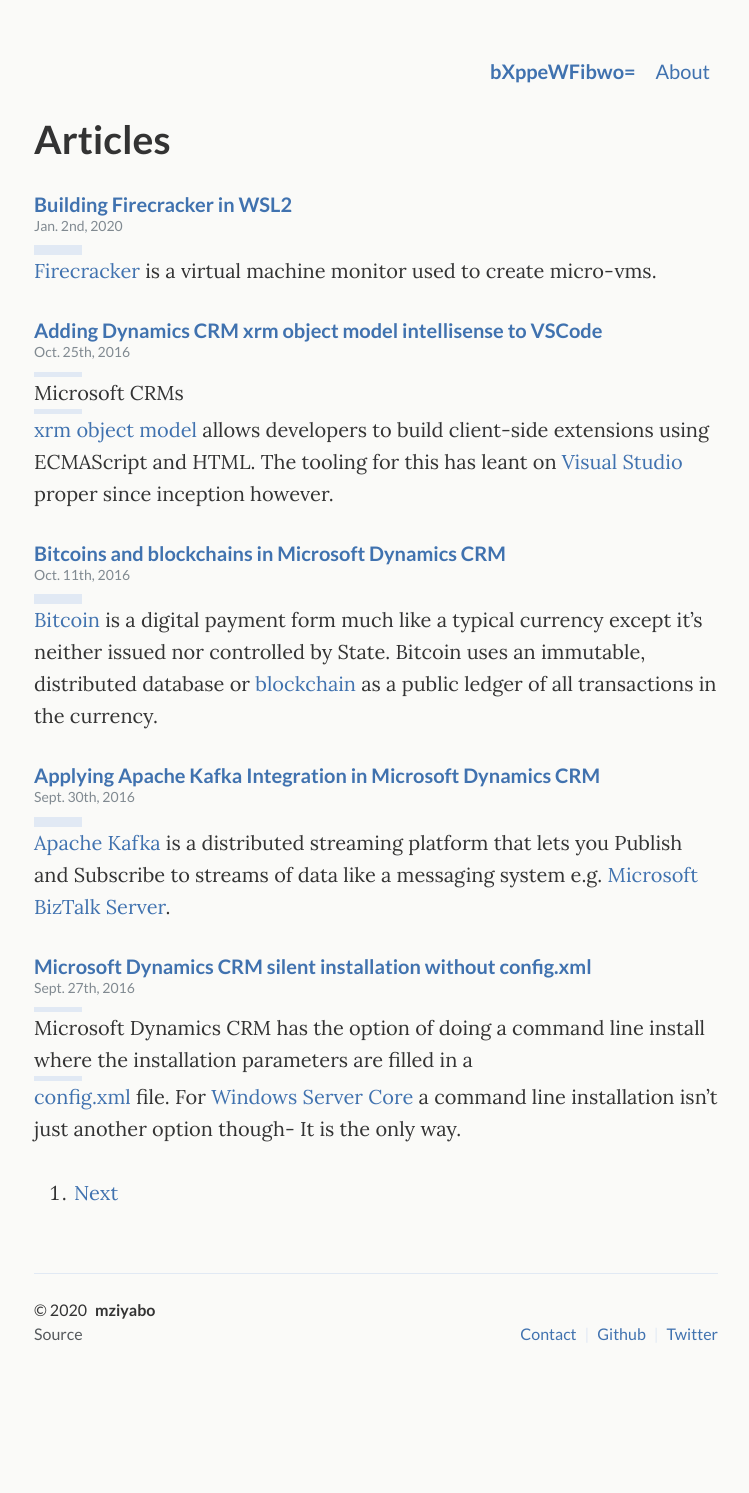
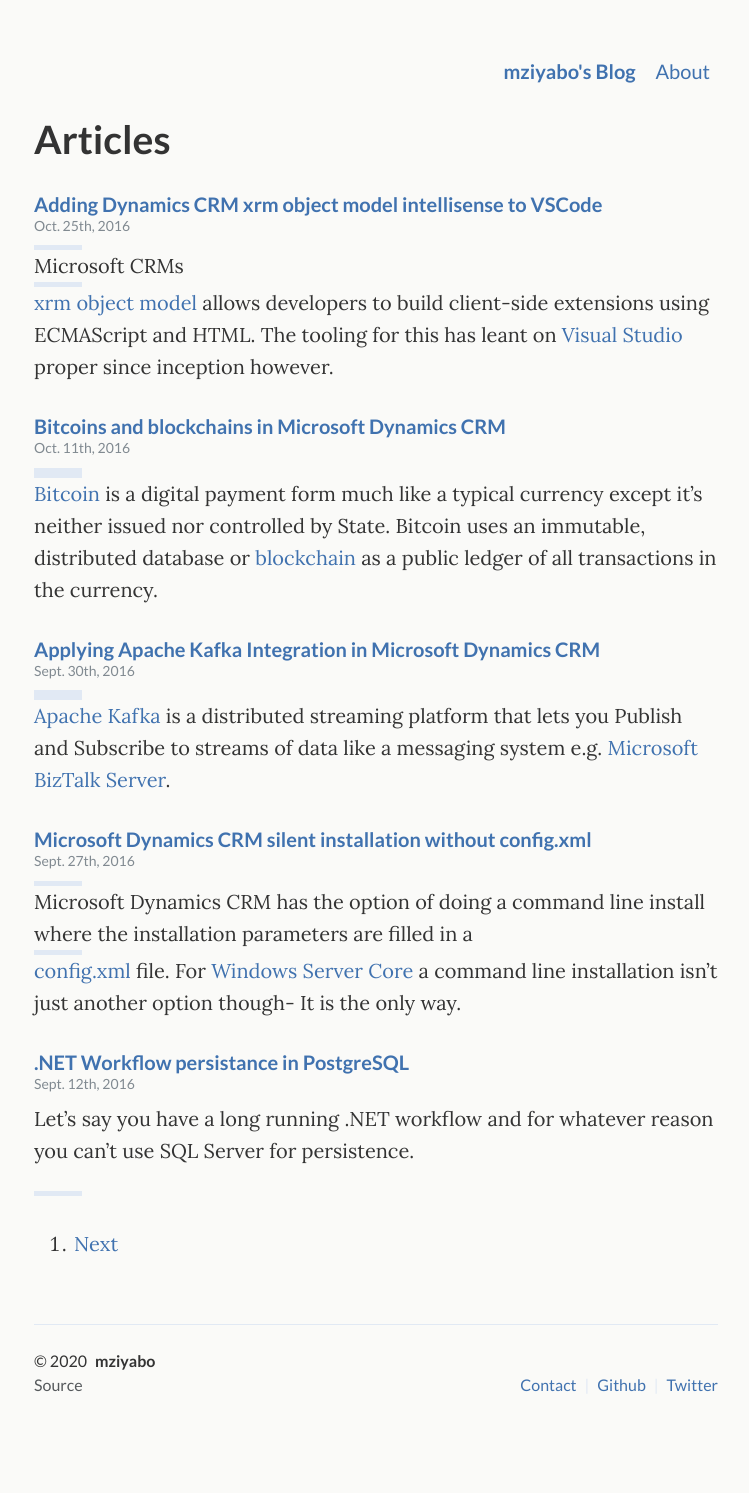
Before and after one commit to mziyabo/mziyabo.github.io, a Jekyll site: the page built from index.html, in a window 1280 px wide. Shown: the whole page, without its empty margins (264-1013 px from the left). Built offline with Jekyll 4.4.1, drawn with Linux system fonts in a browser that asks for light colours; the list of posts is cut into pages by our own code; before the commit the page ends 1442 px from its top, so only the background shows below that; part of the change alters nothing that is shown.

Commit message:
chore: removed stale content

````diff
--- a/_config.yml
+++ b/_config.yml
@@ -4,7 +4,7 @@ title: bXppeWFibwo= Blog              # used for the html title of every page
 desc:
 url:  'https://mziyabo.github.io'     # put your website hosting url here
 baseurl: ''                 # the subpath of your site, e.g. /blog
-permalink:    # /:year/:title/ how should we display posts url
+permalink: /:year/:title/ #how should we display posts url
 
 # Meta settings
 email: mziyabo@live.com
@@ -24,7 +24,7 @@ paginate_path: "page:num"  # link scheme for articles, should be letf as is
 # Used to define the navigation menu items
 # > Title is the tile of the navigation item, url the url and desc is the tooltip
 navigation:
-  - title: bXppeWFibwo=
+  - title: mziyabo's Blog
     url: /
     desc: Home
   # - title: Projects
--- a/_posts/2020-01-02-firecracker-windows-dev-environment.md
+++ /dev/null
@@ -1,30 +0,0 @@
----
-title: "Building Firecracker in WSL2"
-description: ""
-category: "Firecracker"
-tags: [Firecracker, Rust]
-comments: true
----
-
-[Firecracker](https://github.com/firecracker-microvm/firecracker) is a virtual machine monitor used to create micro-vms.
-
-In an attempt to learn it- but mostly learn [Rust](https://www.rust-lang.org/), I cloned the project. However it turned out the Firecracker [build scripts](https://github.com/firecracker-microvm/firecracker/blob/master/tools/devtool) are written as a bash script that I failed to port to PowerShell. The build scripts also spun up a Docker build container along the way.
-
-The quick and dirty workaround to getting the builds running was to enable [WSL 2](https://docs.microsoft.com/en-us/windows/WSL/WSL2-install) which shipped in Windows 10 builds 18917 or higher. Dirty since you need to sign up to the Windows Insider preview at the time of writing.
-
-WSL2 could spin up the docker build container (not possible in WSL 1) while allowing me to execute the rest of the build scripts which was written in unportable bash code.
-
-Building is as far as you can go though on Windows. To run Firecracker you need KVM and WSL2 doesn't allow you to run KVM just yet as it doesn't support nested virtualization. To verify this I ran Firecracker's `/tools/devtools checkenv` command in WSL:
-
-![/tools/checkenv](/assets/posts/checkenv.PNG)
-
-I also ran [kvm-ok](http://manpages.ubuntu.com/manpages/xenial/man1/kvm-ok.1.html) which makes multiple KVM checks :). In the WSL2 case the checks fail because VT CPU flags, i.e. `vmx` for **Intel** and/ `svm` for **AMD** are not present in WSL2s Kernel.
-
-``` sh
-# grepping /proc/cpuinfo for VT flags
-egrep -m1 -w '^flags[[:blank:]]*:' /proc/cpuinfo | egrep -wo '(vmx|svm)'
-```
-
-A [GitHub issue](https://github.com/microsoft/WSL/issues/4193) to add nested virtualization/ enable these flags in WSL exists. The suggested workaround is to build a WSL Kernel with KVM enabled.. in case you want to go down a rabbit🐰 hole.
-
-For more on setting up Firecracker dev-boxes on the more commonly used Linux and MacOS [read here](https://github.com/firecracker-microvm/firecracker/blob/777e366329c48764db51325eda241943ca485d97/docs/dev-machine-setup.md).
````
